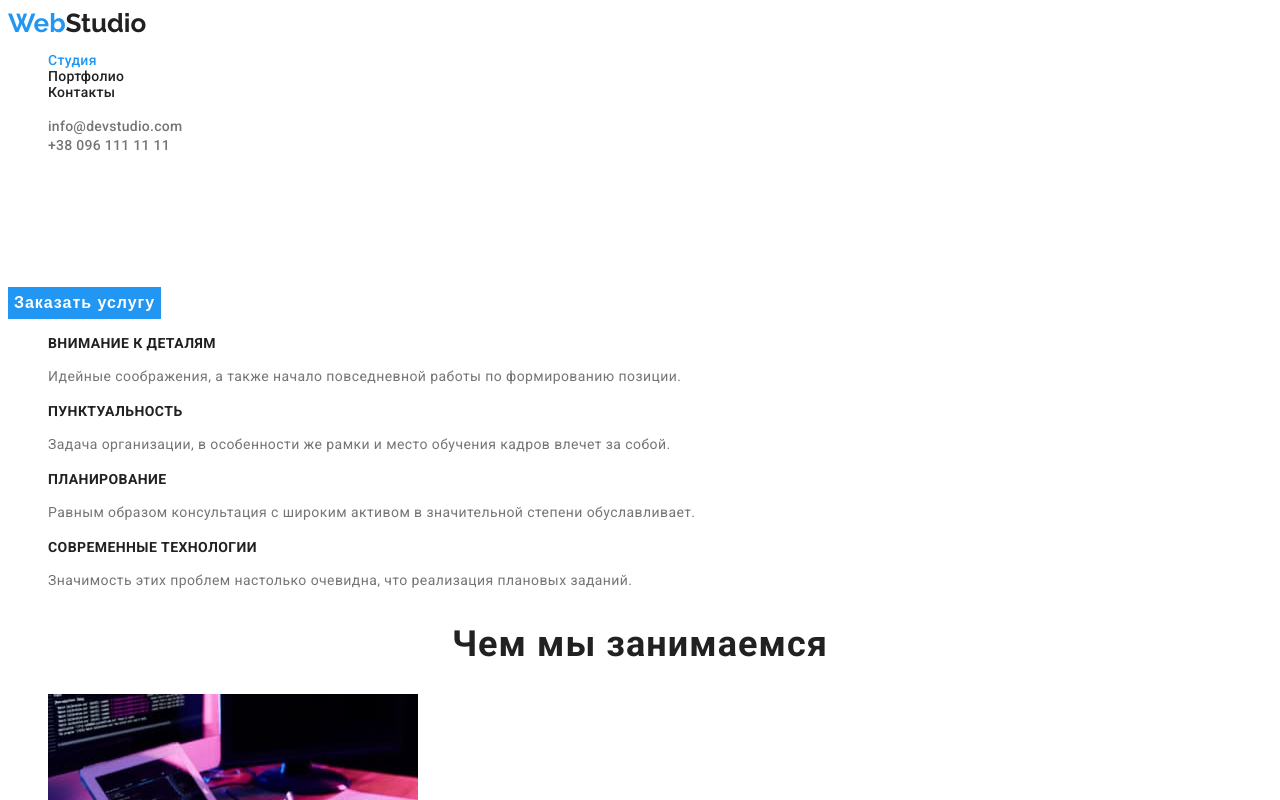
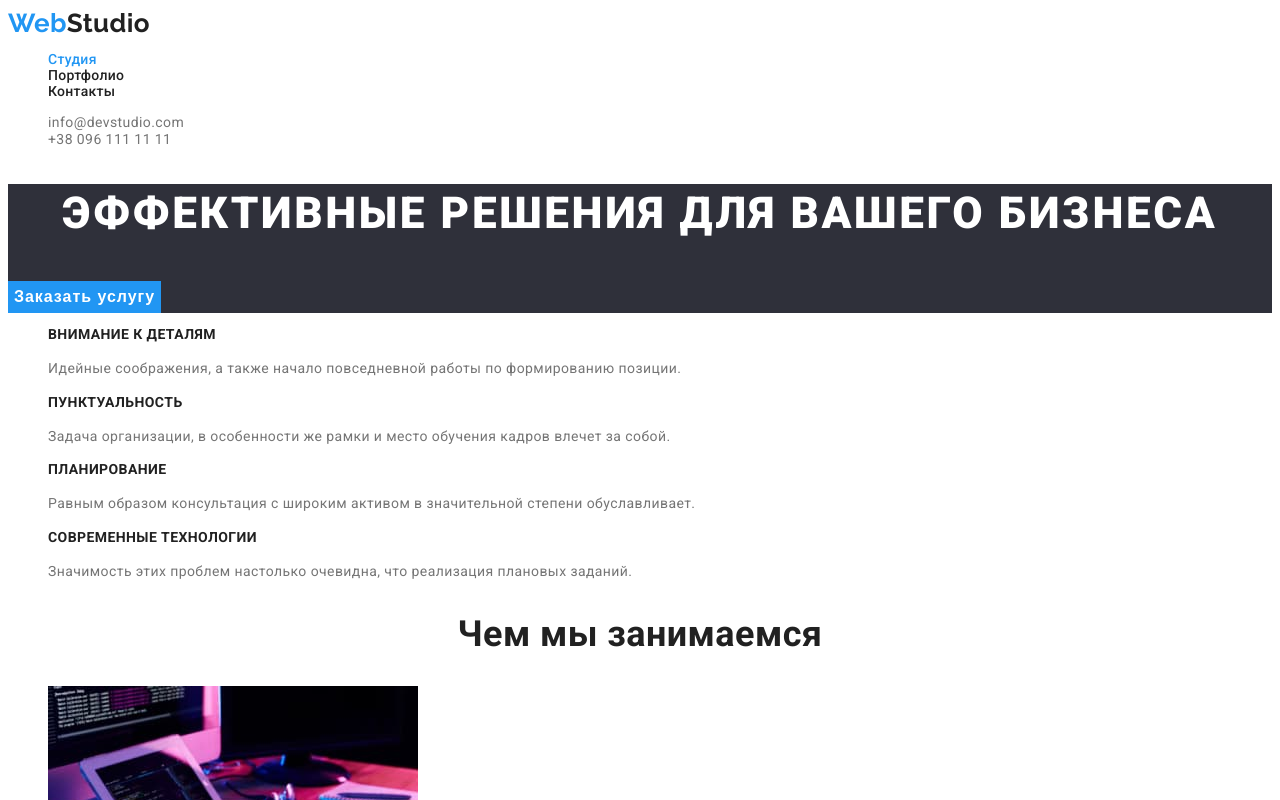
Before and after one commit to yukhymets/goit-markup-hw-02, a plain HTML site: page index.html in a window 1280 px wide. Shown: the top 800 px of the page. Drawn offline with Linux system fonts and the light colour scheme.

Commit message:
rework css

```diff
--- a/css/styles.css
+++ b/css/styles.css
@@ -10,6 +10,16 @@
 
 /* Common styles */
 
+body {
+    font-family: var(--main-font), sans-serif;
+    color: var(--font-color-main);
+    /* check this */
+    font-size: 14px;
+    background-color: var(--color-basic);
+    letter-spacing: 0.03em;
+
+}
+
 .list {
     list-style: none;
 }
@@ -18,71 +28,67 @@
     text-decoration: none;
 }
 
-body {
-    font-family: var(--main-font), sans-serif;
-    color: var(--font-color-main)
 
-}
 
 /* Header + footer */
 .logo {
     font-family: 'Raleway', sans-serif;
     font-size: 26px;
-    color: var(--font-color-main);
+    color: var(--color-accent);
 }
 
-.accent-logo {
-    color: var(--color-accent);
+.accent-logo-footer {
+    color: var(--color-basic);
+}
+
+.accent-logo-header {
+    color: var(--font-color-main);
 }
 
 .nav {
 
         font-weight: 500;
-        font-size: 14px;
-        line-height: 16px;
+        line-height: 1.14;
         letter-spacing: 0.02em;
         color: var(--font-color-main)
 }
 
 .contact {
 
-        font-weight: 500;
-        font-size: 14px;
-        line-height: 16px;
-        letter-spacing: 0.02em;
+        font-weight: 400;
+        line-height: 1.14;
         color: var(--font-color-second);
         font-style: normal;
 }
 
 .address {
 
-        font-weight: 500;
-        font-size: 14px;
-        line-height: 16px;
-        letter-spacing: 0.02em;
+        font-weight: 400;
+        line-height: 1.14;
         color: var(--color-basic);
         font-style: normal;
 }
 
 .contact:hover,
 .contact:focus,
-.address:hover,
-.address:focus,
 .nav:hover,
 .nav:focus {
     color: var(--color-accent);
 }
 
+.footer {
+    background-color: #2F303A;
+}
 /* Main portfolio */
 
 .main-button {
-
+    font-family: var(--main-font);
         font-style: normal;
         font-weight: 500;
         font-size: 16px;
         line-height: 1.62;
         text-align: center;
-        letter-spacing: 0.03em;
+
 
         border-width: 0;
 
@@ -91,7 +97,11 @@ body {
 
         cursor: pointer;
 
-        filter: drop-shadow(0px 4px 4px rgba(0, 0, 0, 0.25));
+}
+
+.active {
+    color: var(--color-basic);
+    background-color: var(--color-accent);
 }
 
 .main-button:hover {
@@ -121,12 +131,17 @@ body {
 
         font-size: 16px;
         line-height: 1.88;
-        letter-spacing: 0.03em;
+
 
         color: var(--font-color-second);
 }
 
 /* Main Studio */
+
+.hero {
+    background-color: #2F303A;;
+}
+
 .hero-head {
 font-family: var(--color-basic);
     font-style: normal;
@@ -144,7 +159,7 @@ font-family: var(--color-basic);
 
 .hero-btn {
 
-    font-style: normal;
+
     font-weight: 700;
     font-size: 16px;
     line-height: 1.88;
@@ -162,25 +177,23 @@ font-family: var(--color-basic);
 }
 
 
-.header {
+.tittle {
 
-        font-style: normal;
-        font-weight: 700;
+
         font-size: 36px;
-        line-height: 42px;
+        line-height: 1.16;
         text-align: center;
-        letter-spacing: 0.03em;
+
 
 
 }
 
 .adv-head {
 
-    font-style: normal;
+    font-size: 14px;
     font-weight: 700;
-    font-size: 14px;
-    line-height: 16px;
-    letter-spacing: 0.03em;
+    line-height: 1.14;
+
     text-transform: uppercase;
 
 
@@ -190,11 +203,8 @@ font-family: var(--color-basic);
 
     font-style: normal;
     font-weight: 400;
-    font-size: 14px;
     line-height: 1.71;
 
-
-    letter-spacing: 0.03em;
 
     color: var(--font-color-second);
 
@@ -208,8 +218,6 @@ font-family: var(--color-basic);
         line-height: 1;
 
         text-align: center;
-        letter-spacing: 0.03em;
-
 
 }
 
@@ -220,7 +228,6 @@ font-family: var(--color-basic);
     line-height: 1;
 
     text-align: center;
-    letter-spacing: 0.03em;
 
     color: var(--font-color-second);
 }
--- a/index.html
+++ b/index.html
@@ -16,7 +16,7 @@
   <body>
     <header>
       <a href="./index.html" lang="en" class="logo link">
-        <span class="accent-logo">Web</span>Studio
+        Web<span class="accent-logo-header">Studio</span>
       </a>
       <nav>
         <ul class="nav">
@@ -41,7 +41,7 @@
       </ul>
     </header>
     <main>
-      <section>
+      <section class="hero">
         <h1 class="hero-head">Эффективные решения для вашего бизнеса</h1>
         <button type="button" class="hero-btn">Заказать услугу</button>
       </section>
@@ -80,7 +80,7 @@
         </ul>
       </section>
       <section>
-        <h2 class="header">Чем мы занимаемся</h2>
+        <h2 class="tittle">Чем мы занимаемся</h2>
         <ul>
           <li class="list">
             <img
@@ -109,7 +109,7 @@
         </ul>
       </section>
       <section>
-        <h2 class="header">Наша команда</h2>
+        <h2 class="tittle">Наша команда</h2>
         <ul>
           <li class="list">
             <img
@@ -154,9 +154,9 @@
         </ul>
       </section>
     </main>
-    <footer>
+    <footer class="footer">
       <a href="./index.html" lang="en" class="logo link">
-        <span class="accent-logo">Web</span>Studio
+        Web<span class="accent-logo-footer">Studio</span>
       </a>
       <address>
         <ul>
```
Also changed, not shown: portfolio.html (+4 -4 lines).
